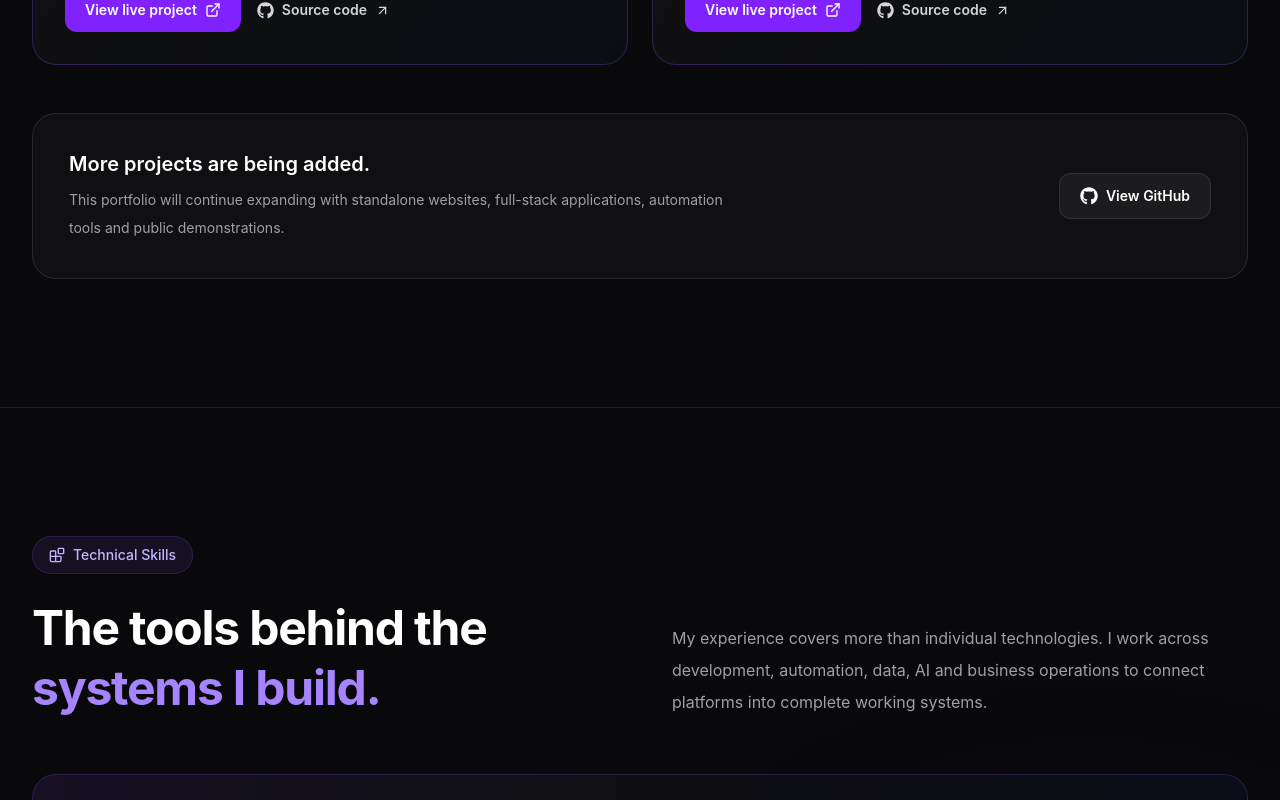
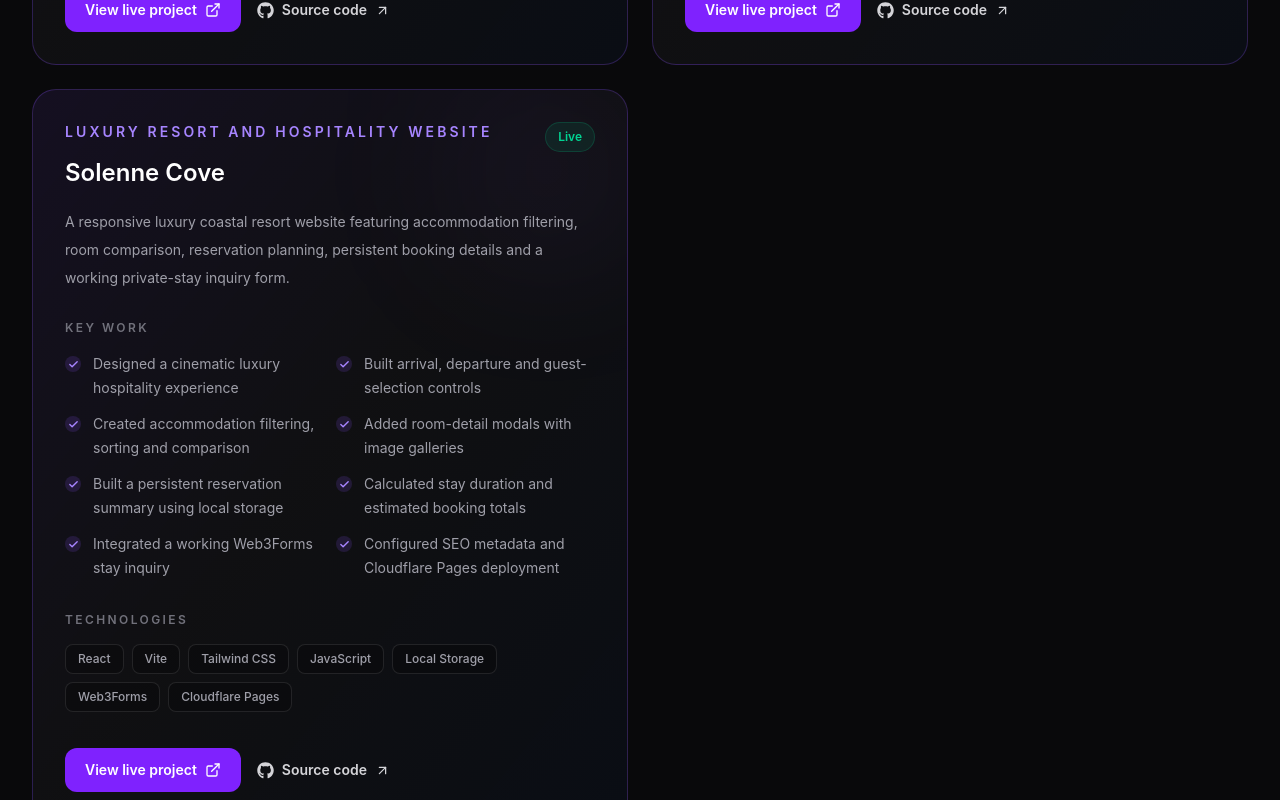
Before and after one commit to jpatrick28/j-patrick-portfolio, a React (Vite) app: page / in a window 1280 px wide. Shown: the part 7280-8080 px from the top of the page. Built offline with nearby package versions, Linux system fonts and the light colour scheme.

Commit message:
Add Solenne Cove to portfolio

```diff
--- a/src/data/projects.js
+++ b/src/data/projects.js
@@ -258,4 +258,34 @@ export const projects = [
   liveUrl: 'https://merevia-home.pages.dev/',
   repositoryUrl: 'https://github.com/jpatrick28/merevia-home',
 },
+{
+  id: 11,
+  title: 'Solenne Cove',
+  category: 'Luxury Resort and Hospitality Website',
+  description:
+    'A responsive luxury coastal resort website featuring accommodation filtering, room comparison, reservation planning, persistent booking details and a working private-stay inquiry form.',
+  highlights: [
+    'Designed a cinematic luxury hospitality experience',
+    'Built arrival, departure and guest-selection controls',
+    'Created accommodation filtering, sorting and comparison',
+    'Added room-detail modals with image galleries',
+    'Built a persistent reservation summary using local storage',
+    'Calculated stay duration and estimated booking totals',
+    'Integrated a working Web3Forms stay inquiry',
+    'Configured SEO metadata and Cloudflare Pages deployment',
+  ],
+  technologies: [
+    'React',
+    'Vite',
+    'Tailwind CSS',
+    'JavaScript',
+    'Local Storage',
+    'Web3Forms',
+    'Cloudflare Pages',
+  ],
+  status: 'Live',
+  featured: true,
+  liveUrl: 'https://solenne-cove.pages.dev/',
+  repositoryUrl: 'https://github.com/jpatrick28/solenne-cove',
+},
 ]
```
